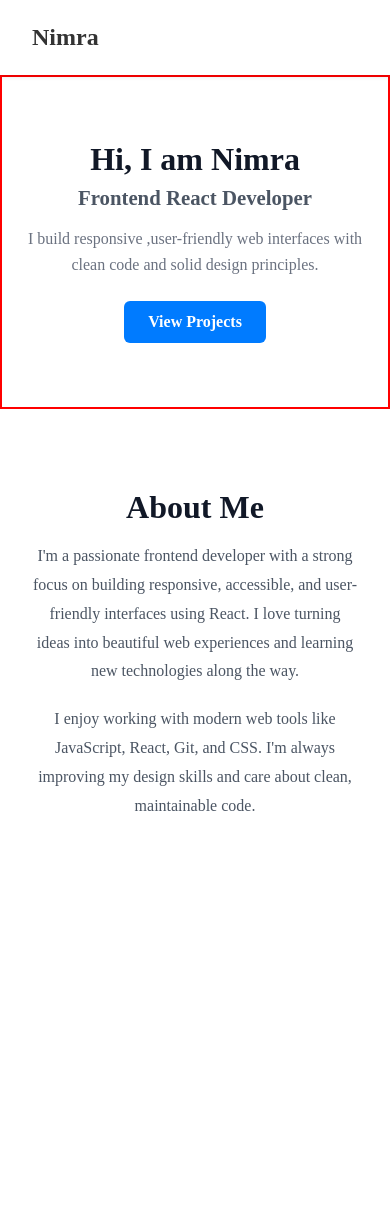
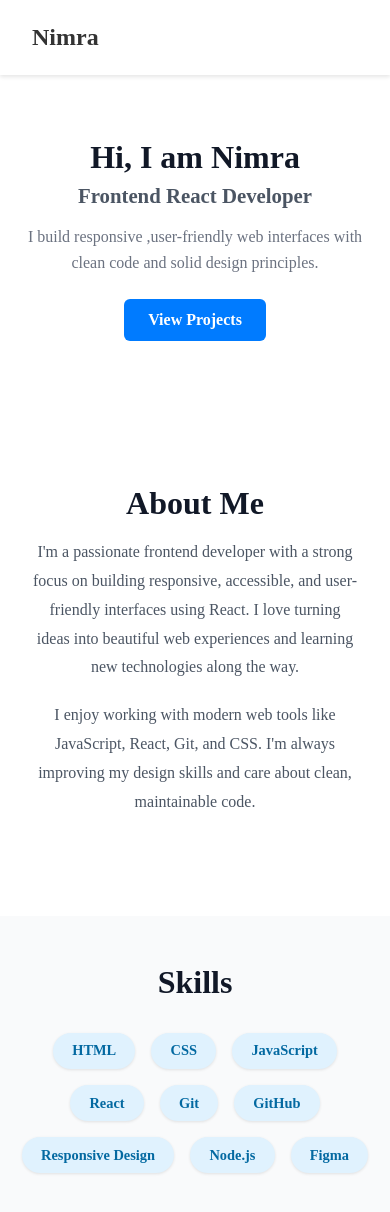
Before and after one commit to Shila-Mehta/Portfolio, a React (Vite) app in the folder my-first-react-app/: page / in a window 390 px wide. Shown: the top 1212 px of the page. Before the commit the page ends 920 px from the top, so only its background shows below. Built offline with nearby package versions, Linux system fonts and the light colour scheme.

Commit message:
Add responsive Skills section with badge styling

```diff
--- a/my-first-react-app/src/App.jsx
+++ b/my-first-react-app/src/App.jsx
@@ -1,6 +1,7 @@
 import Navbar from "./components/Navbar";
 import Hero from './components/Hero';
-import About from './components/About'
+import About from './components/About';
+import Skills from "./components/Skills";
 
 function App() {
 
@@ -9,6 +10,8 @@
      <Navbar></Navbar>
      <Hero></Hero>
      <About></About>
+     <Skills></Skills>
+
    </div>
 
   )
--- a/my-first-react-app/src/components/Skills.jsx
+++ b/my-first-react-app/src/components/Skills.jsx
@@ -1 +1,40 @@
 import '../styles/skills.css';
+
+export default  function Skills(){
+
+const skills=[
+    "HTML",
+    "CSS",
+    "JavaScript",
+    "React",
+    "Git",
+    "GitHub",
+    "Responsive Design",
+    "Node.js",
+    "Figma"
+]
+
+
+return(
+    <section  className='skills' id='skills'>
+     <div  className='skills-container'>
+     <h2>Skills</h2>
+
+     <ul  className='skills-list'>
+     {skills.map((skill,index)=>
+        <li  key={index}  className='skill-badge'>
+            {skill}
+        </li>
+     )
+
+     }
+
+     </ul>
+
+     </div>
+
+    </section>
+)
+
+
+}
--- a/my-first-react-app/src/styles/hero.css
+++ b/my-first-react-app/src/styles/hero.css
@@ -19,7 +19,6 @@
     align-items: center;
     text-align: center;
     padding:6rem 2rem;
-    border:2px solid red;
     animation: fadeInUp 0.8s ease;
 }
 
--- a/my-first-react-app/src/styles/skills.css
+++ b/my-first-react-app/src/styles/skills.css
@@ -0,0 +1,52 @@
+.skills{
+    padding:5rem 2rem;
+    background-color:  #f9fafb;
+    text-align: center;
+}
+
+
+.skills-container{
+    max-width: 800px;
+    margin: 0 auto;
+}
+
+.skills-container h2{
+    font-size: 2rem;
+    margin-bottom: 2rem;
+    color:#111827;
+}
+
+.skills-list{
+    display: flex;
+    flex-wrap: wrap;
+    justify-content: center;
+    gap:1rem;
+    padding: 0;
+    list-style: none;
+}
+
+.skill-badge{
+    background-color:  #e0f2fe;
+     color:#0369a1;
+     padding:0.6rem 1.2rem;
+     border-radius: 9999px;
+     font-size: 0.9rem;
+     font-weight: 600;
+     box-shadow: 0 1px 3px rgba(0,0,0,0.1);
+     transition: background-color 0.3s ease;
+}
+
+.skill-badge:hover{
+    background-color: #bae6fd;
+}
+
+
+@media (max-width:640px){
+    .skills{
+        padding:3rem 1rem;
+    }
+
+    .skill-badge{
+        font-size: 0.9rem;
+    }
+}
```
Also changed, not shown: 1 other file (tests, documents, lock files or other folders).
